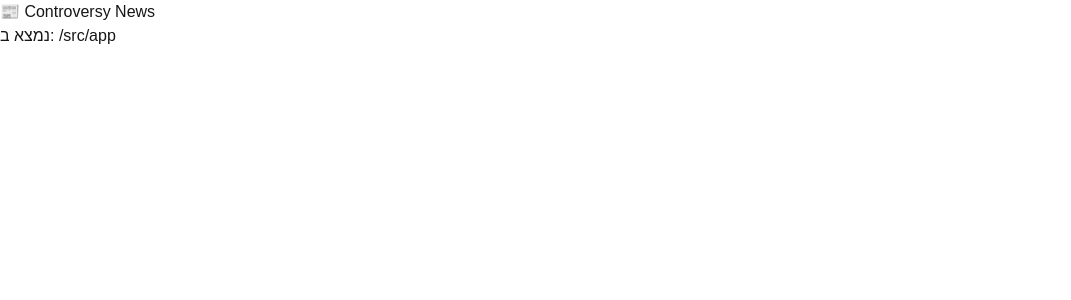
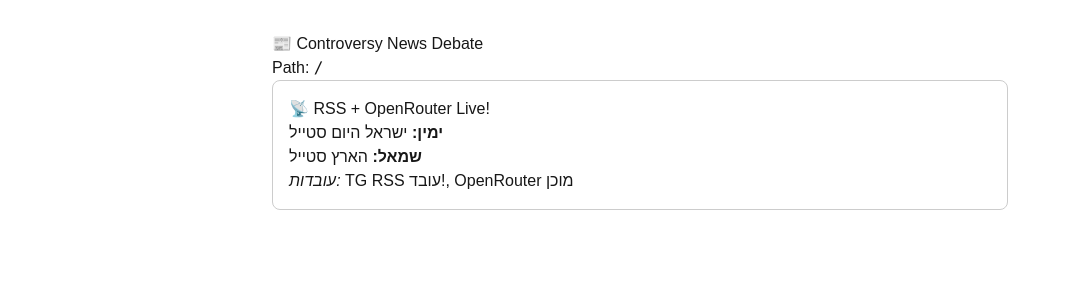
Before and after one commit to usabina10/controversy-news, a Next.js app in the folder news-debate-app/: page / in a window 1280 px wide. Shown: the top 300 px of the page, without its empty margins (0-1071 px from the left). Built offline with nearby package versions, Linux system fonts and the light colour scheme.

Commit message:
Update page.tsx

```diff
--- a/news-debate-app/src/app/page.tsx
+++ b/news-debate-app/src/app/page.tsx
@@ -1,15 +1,34 @@
 'use client';
+import { useState, useEffect } from 'react';
 import { usePathname } from 'next/navigation';
 
 export default function Home() {
-  const pathname = usePathname(); // ← PATH נוכחי
+  const pathname = usePathname();
+  const [events, setEvents] = useState([]);
+
+  useEffect(() => {
+    fetch('/api/controversial')
+      .then(res => res.json())
+      .then(data => setEvents(data.events || []));
+  }, []);
 
   return (
-    <div>
-      <h1>📰 Controversy News</h1>
-      <p>נמצא ב: /src/app </p> {/* ← DEBUG */}
+    <div style={{padding: '2rem', maxWidth: '800px', margin: '0 auto'}}>
+      <h1>📰 Controversy News Debate</h1>
+      <p>Path: <code>{pathname}</code></p>
 
-      {/* שאר הקוד... */}
+      <div style={{display: 'grid', gap: '1rem'}}>
+        {events.map((event: any) => (
+          <div key={event.id} style={{
+            border: '1px solid #ccc', padding: '1rem', borderRadius: '8px'
+          }}>
+            <h3>{event.title}</h3>
+            <p><strong>ימין:</strong> {event.right}</p>
+            <p><strong>שמאל:</strong> {event.left}</p>
+            <p><em>עובדות:</em> {event.facts?.join(', ')}</p>
+          </div>
+        ))}
+      </div>
     </div>
   );
 }
```
